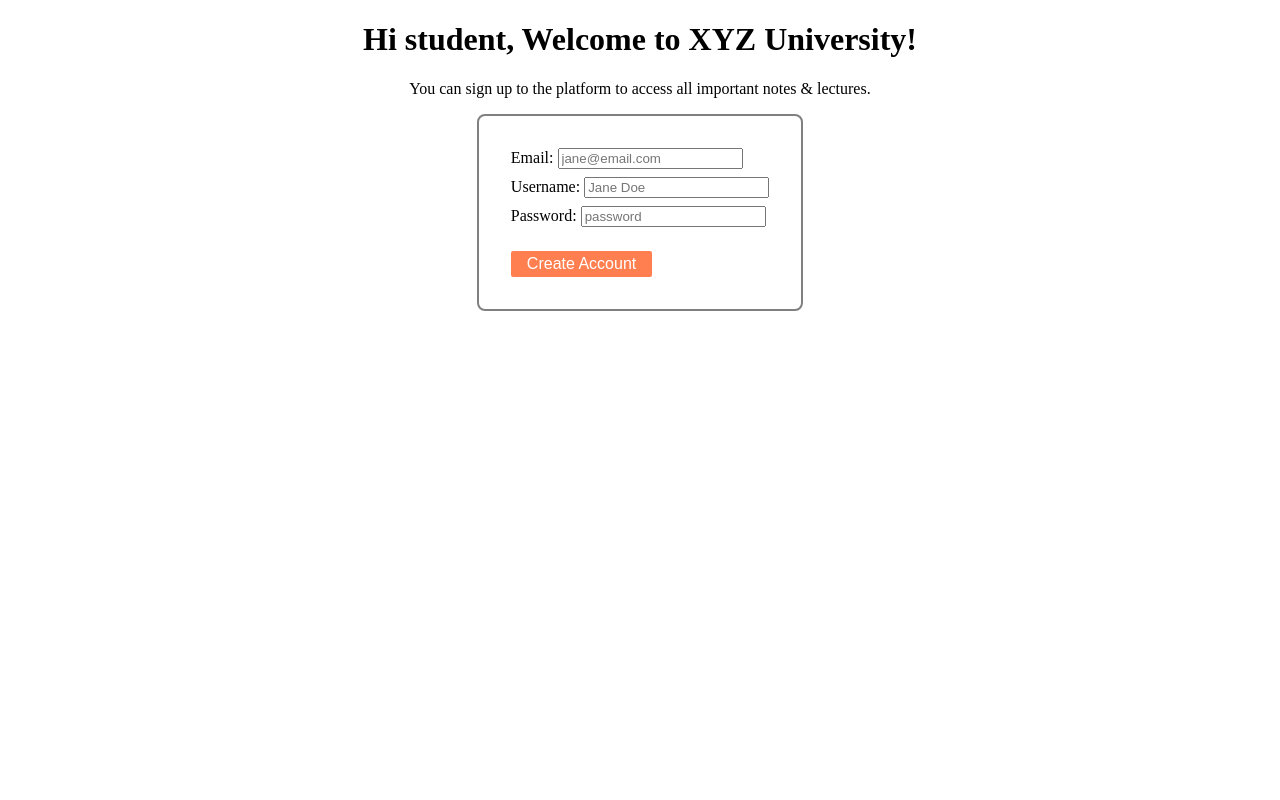
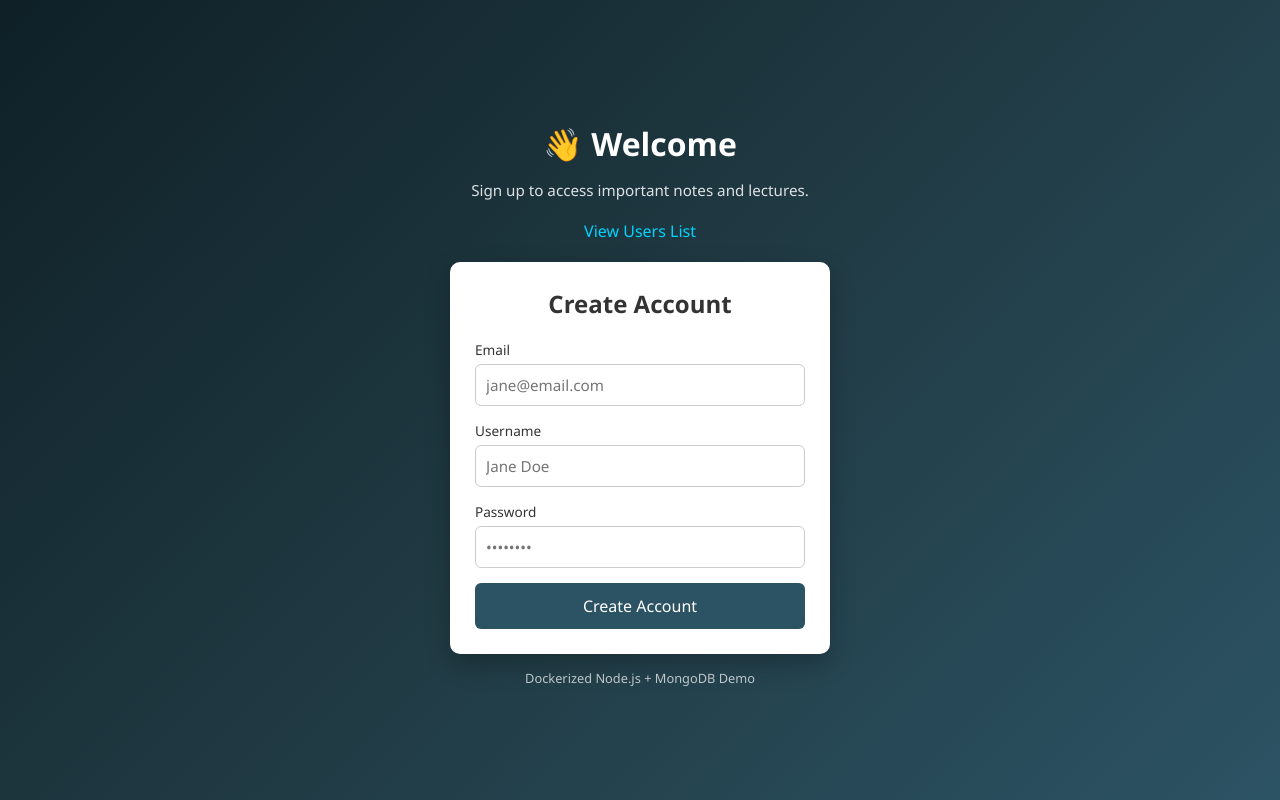
Before and after one commit to Shabair/node-mongo-dockerized, a website: page public/index.html in a window 1280 px wide. Drawn offline with Linux system fonts and the light colour scheme.

Commit message:
styled: home page

```diff
--- a/public/index.html
+++ b/public/index.html
@@ -1,32 +1,46 @@
 <!DOCTYPE html>
 <html lang="en">
 <head>
-    <meta charset="UTF-8">
-    <meta name="viewport" content="width=device-width, initial-scale=1.0">
-    <link rel="stylesheet" href="./style.css" type="text/css" />
-    <title>Home Page</title>
+  <meta charset="UTF-8" />
+  <meta name="viewport" content="width=device-width, initial-scale=1.0" />
+  <link rel="stylesheet" href="./style.css" />
+  <title>Docker Test App</title>
 </head>
 <body>
-    <h1>Hi student, Welcome to XYZ University!</h1>
-    <p>You can sign up to the platform to access all important notes & lectures.</p>
+  <div class="container">
+    <h1>👋 Welcome</h1>
+    <p class="subtitle">
+      Sign up to access important notes and lectures.
+    </p>
 
-    <form action="/addUser" method="POST" target="_blank" id="signupForm">
-        <div class="field">
-            <label for="email">Email: </label>
-            <input type="text" placeholder="jane@email.com" name="email">
-        </div>
-        <div class="field">
-        <label for="username">Username: </label>
-            <input type="text" placeholder="Jane Doe" name="username">
-        </div>
-        <div class="field">
-            <label for="password">Password: </label>
-            <input type="password" placeholder="password" name="password">
-        </div>
+    <a class="link-btn" href="/getUsers" target="_blank">
+      View Users List
+    </a>
 
-        <button id="formBtn">Create Account</button>
+    <form action="/addUser" method="POST" target="_blank" class="card">
+      <h2>Create Account</h2>
 
+      <div class="field">
+        <label>Email</label>
+        <input type="email" name="email" placeholder="jane@email.com" required />
+      </div>
+
+      <div class="field">
+        <label>Username</label>
+        <input type="text" name="username" placeholder="Jane Doe" required />
+      </div>
+
+      <div class="field">
+        <label>Password</label>
+        <input type="password" name="password" placeholder="••••••••" required />
+      </div>
+
+      <button type="submit">Create Account</button>
     </form>
+
+    <footer>
+      <p>Dockerized Node.js + MongoDB Demo</p>
+    </footer>
+  </div>
 </body>
-
 </html>
--- a/public/style.css
+++ b/public/style.css
@@ -1,25 +1,101 @@
-body {
+* {
+    box-sizing: border-box;
+    font-family: "Segoe UI", Tahoma, Geneva, Verdana, sans-serif;
+  }
+
+  body {
+    margin: 0;
+    min-height: 100vh;
+    background: linear-gradient(135deg, #0f2027, #203a43, #2c5364);
+    display: flex;
+    align-items: center;
+    justify-content: center;
+    color: #fff;
+  }
+
+  .container {
+    width: 100%;
+    max-width: 420px;
+    padding: 20px;
     text-align: center;
-}
-#formBtn {
-    color: white;
-    background-color:coral;
+  }
+
+  h1 {
+    margin-bottom: 8px;
+  }
+
+  .subtitle {
+    font-size: 0.95rem;
+    opacity: 0.85;
+    margin-bottom: 20px;
+  }
+
+  .link-btn {
+    display: inline-block;
+    margin-bottom: 20px;
+    color: #00d4ff;
+    text-decoration: none;
+    font-weight: 500;
+  }
+
+  .link-btn:hover {
+    text-decoration: underline;
+  }
+
+  .card {
+    background: #ffffff;
+    color: #333;
+    border-radius: 10px;
+    padding: 25px;
+    box-shadow: 0 10px 25px rgba(0, 0, 0, 0.25);
+  }
+
+  .card h2 {
+    margin-top: 0;
+    margin-bottom: 20px;
+  }
+
+  .field {
+    margin-bottom: 15px;
+    text-align: left;
+  }
+
+  .field label {
+    display: block;
+    font-size: 0.85rem;
+    margin-bottom: 5px;
+  }
+
+  .field input {
+    width: 100%;
+    padding: 10px;
+    border-radius: 6px;
+    border: 1px solid #ccc;
+    font-size: 0.95rem;
+  }
+
+  .field input:focus {
+    outline: none;
+    border-color: #2c5364;
+  }
+
+  button {
+    width: 100%;
+    padding: 12px;
     border: none;
-    border-radius: 2px;
-    padding: 0.25rem 1rem;
-    margin-top: 1rem;
+    border-radius: 6px;
+    background: #2c5364;
+    color: #fff;
+    font-size: 1rem;
     cursor: pointer;
-    font-size: 1rem;
-}
+  }
 
-form {
-    border: 2px solid grey;
-    display: inline-block;
-    padding: 2rem;
-    border-radius: 0.5rem;
-    text-align: left;
-}
+  button:hover {
+    background: #203a43;
+  }
 
-.field {
-    margin-bottom: 0.5rem;
-}
+  footer {
+    margin-top: 15px;
+    font-size: 0.8rem;
+    opacity: 0.7;
+  }
```
